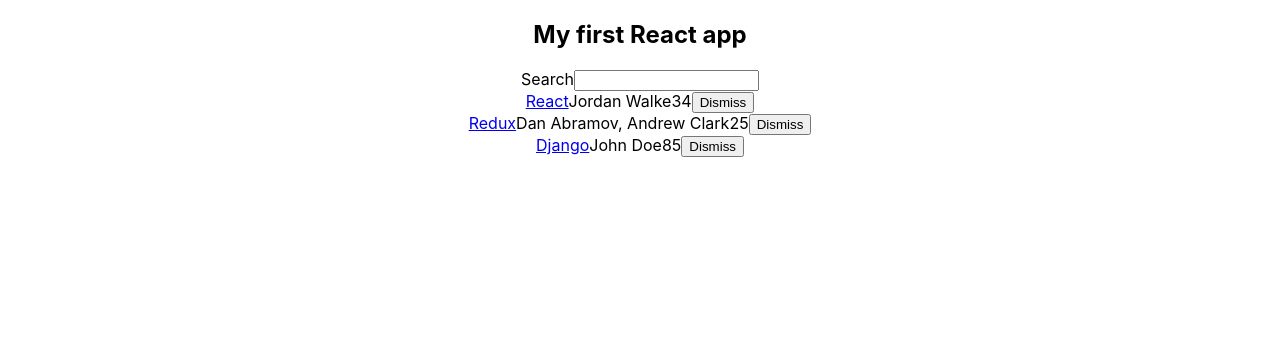
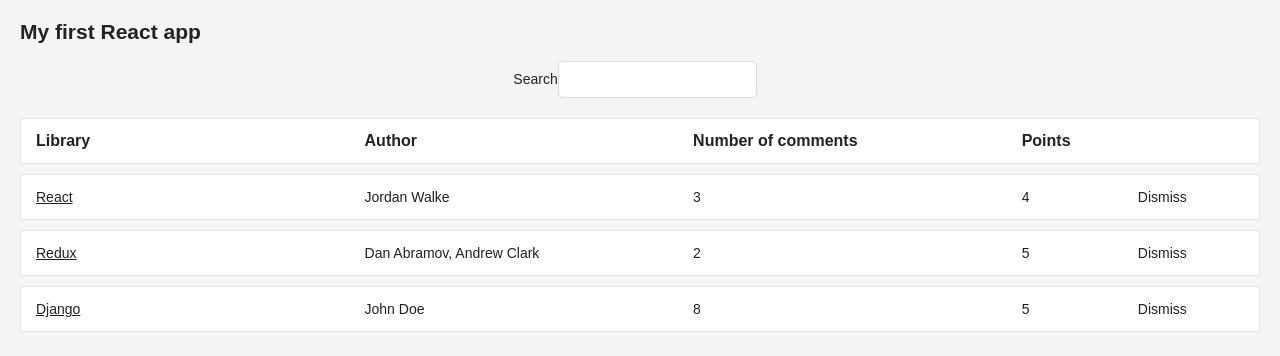
Before and after one commit to trco/react-book-one, a React (Create React App) app: page / in a window 1280 px wide. Shown: the top 356 px of the page. Built offline with nearby package versions, Linux system fonts and the light colour scheme.

Commit message:
add css styling

```diff
--- a/src/App.css
+++ b/src/App.css
@@ -30,3 +30,67 @@
     transform: rotate(360deg);
   }
 }
+
+.page {
+margin: 20px;
+}
+
+.interactions {
+  text-align: center;
+}
+
+.table {
+  margin: 20px 0;
+}
+
+.table-header {
+  display: flex;
+  line-height: 24px;
+  font-size: 16px;
+  padding: 0 10px;
+  justify-content: space-between;
+}
+.table-empty {
+  margin: 200px;
+  text-align: center;
+  font-size: 16px;
+}
+
+.table-row {
+  display: flex;
+  line-height: 24px;
+  white-space: nowrap;
+  margin: 10px 0;
+  padding: 10px;
+  background: #ffffff;
+  border: 1px solid #e3e3e3;
+}
+
+.table-header > span {
+  overflow: hidden;
+  text-overflow: ellipsis;
+  padding: 0 5px;
+  font-weight: bold;
+}
+
+.table-row > span {
+  overflow: hidden;
+  text-overflow: ellipsis;
+  padding: 0 5px;
+}
+
+.button-inline {
+  border-width: 0;
+  background: transparent;
+  color: inherit;
+  text-align: inherit;
+  -webkit-font-smoothing: inherit;
+  padding: 0;
+  font-size: inherit;
+  cursor: pointer;
+}
+
+.button-active {
+  border-radius: 0;
+  border-bottom: 1px solid #38BB6C;
+}
--- a/src/App.js
+++ b/src/App.js
@@ -74,15 +74,16 @@
   render() {
     const { title, list, searchTerm } = this.state;
     return (
-      <div className="App">
+      <div className="page">
         <h2>{title}</h2>
+        <div className="interactions">
           <Search
             value={searchTerm}
             onChange={this.onSearchChange}
           >
             Search
           </Search>
-
+        </div>
         <Table
           list={list}
           searchTerm={searchTerm}
@@ -105,19 +106,52 @@
     />
   </form>
 
+const midColumn = {
+  width: '30%',
+};
+
+const smallColumn = {
+  width: '10%',
+};
+
 // Table as stateless functional component
 const Table = ({ list, searchTerm, onDismiss }) =>
-  <div>
+  <div className="table">
+    <div className="table-row table-header">
+      <span style={midColumn}>
+        Library
+      </span>
+      <span style={midColumn}>
+        Author
+      </span>
+      <span style={midColumn}>
+        Number of comments
+      </span>
+      <span style={smallColumn}>
+        Points
+      </span>
+      <span style={smallColumn}>
+      </span>
+    </div>
     {list.filter(isSearched(searchTerm)).map(item => // filter based on current this.state.searchTerm
-    <div key={item.objectID}>
-      <span>
+      <div key={item.objectID} className="table-row">
+        <span style={midColumn}>
           <a href={item.url}>{item.title}</a>
         </span>
-      <span>{item.author}</span>
-      <span>{item.num_comments}</span>
-      <span>{item.points}</span>
-      <span>
-        <Button onClick={() => onDismiss(item.objectID)}>
+        <span style={midColumn}>
+          {item.author}
+        </span>
+        <span style={midColumn}>
+          {item.num_comments}
+        </span>
+        <span style={smallColumn}>
+          {item.points}
+        </span>
+        <span style={smallColumn}>
+          <Button
+          onClick={() => onDismiss(item.objectID)}
+          className="button-inline"
+          >
           Dismiss
           </Button>
         </span>
--- a/src/index.css
+++ b/src/index.css
@@ -12,3 +12,48 @@
   font-family: source-code-pro, Menlo, Monaco, Consolas, "Courier New",
     monospace;
 }
+
+body {
+  color: #222;
+  background: #f4f4f4;
+  font: 400 14px CoreSans, Arial,sans-serif;
+}
+
+a {
+  color: #222;
+}
+
+a:hover {
+  text-decoration: underline;
+}
+
+ul, li {
+  list-style: none;
+  padding: 0;
+  margin: 0;
+}
+
+input {
+  padding: 10px;
+  border-radius: 5px;
+  outline: none;
+  margin-right: 10px;
+  border: 1px solid #dddddd;
+}
+
+button {
+  padding: 10px;
+  border-radius: 5px;
+  border: 1px solid #dddddd;
+  background: transparent;
+  color: #808080;
+  cursor: pointer;
+}
+
+button:hover {
+  color: #909090;
+}
+
+*:focus {
+outline: none;
+}
```
Lines whose indentation alone changed are shown as unchanged.
